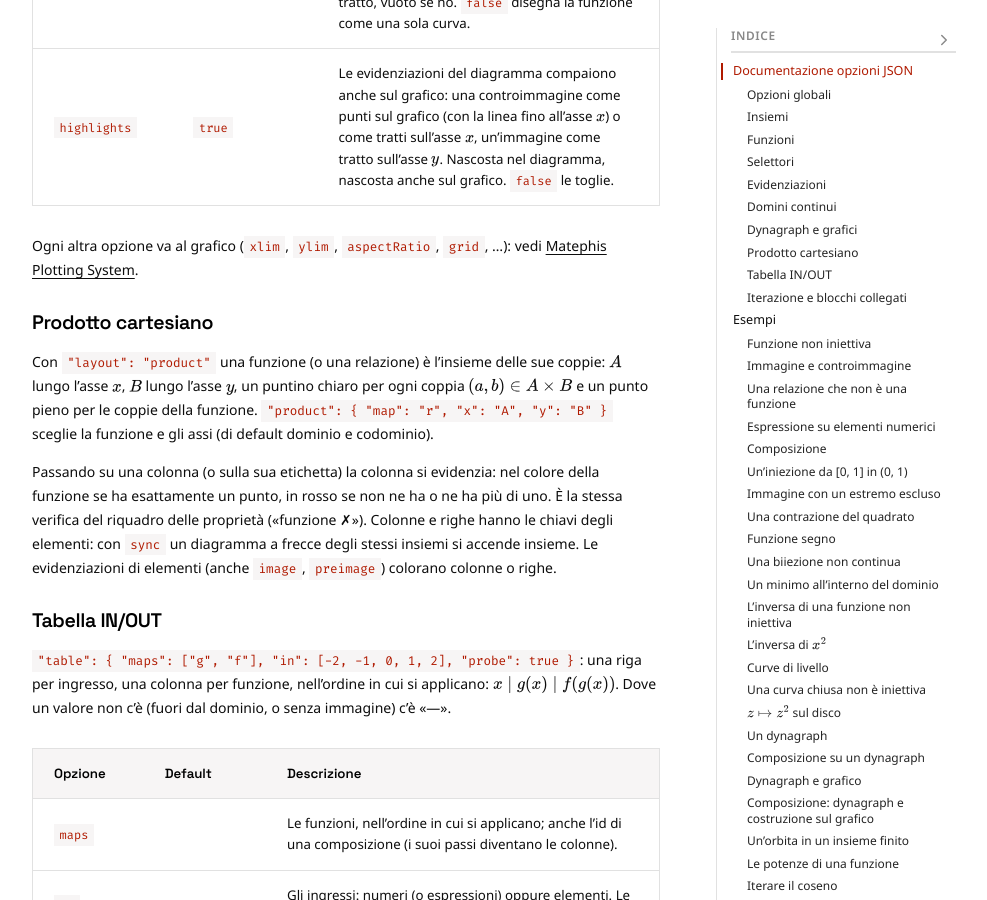
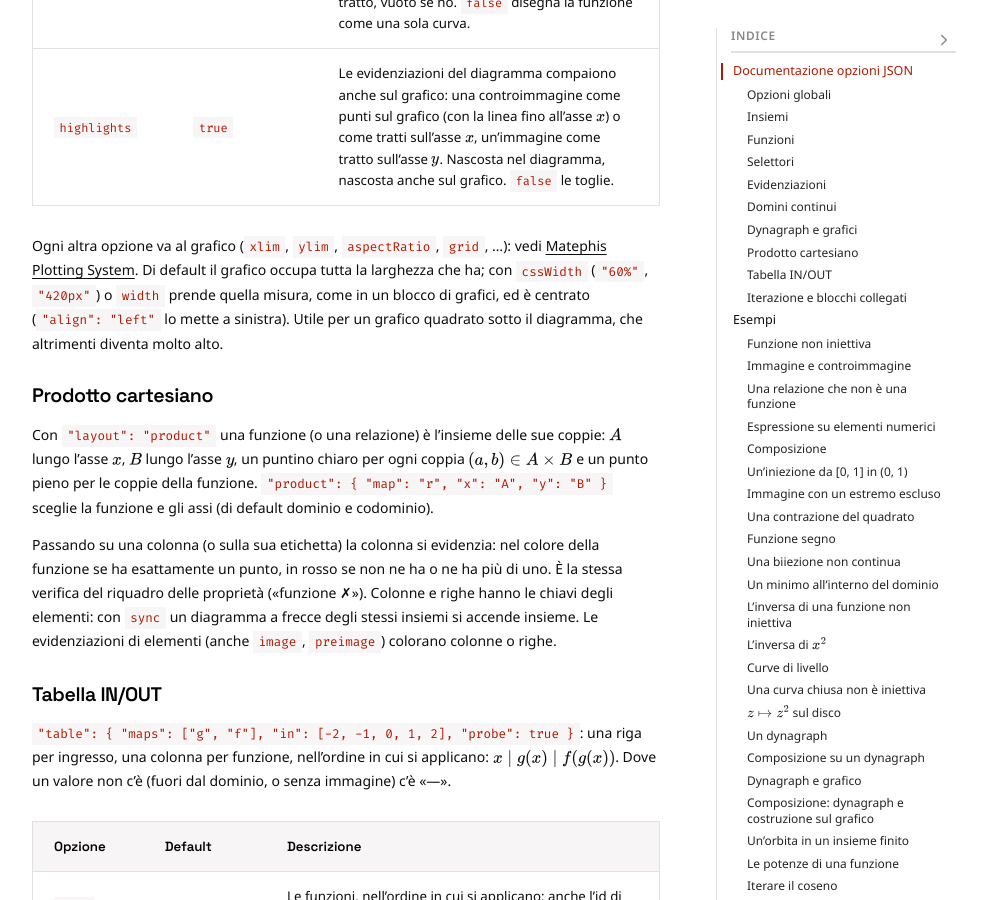
Before and after one commit to Bradwave/matephis, a Jekyll site: the page built from _notes/Public/test-sets.md, in a window 1280 px wide and 900 px high, scrolled down 10462 px. Shown: the whole window, without its empty margins (146-1133 px from the left). Built offline with Jekyll 4.4.1, drawn with Linux system fonts in a browser that asks for light colours.

Commit message:
Sets: "cssWidth" and "align" size the linked plot
Inside "plot", "cssWidth" (or "width") now sizes the plot as in a plot
block instead of being overridden by the full width, and the plot is
centred unless "align" says otherwise: a square plot under a diagram no
longer becomes as tall as the column is wide.

Co-Authored-By: Claude Opus 5.5 <noreply@anthropic.com>

````diff
--- a/_notes/Public/test-sets.md
+++ b/_notes/Public/test-sets.md
@@ -150,7 +150,7 @@ Il valore va nel disegno, sopra la freccia, oppure in una riga sotto il diagramm
 | `ends` | `true` | Funzioni a tratti: un grafico per ogni tratto (i salti non vengono uniti) e, agli estremi dei tratti, un punto pieno se l'estremo appartiene al tratto, vuoto se no. `false` disegna la funzione come una sola curva. |
 | `highlights` | `true` | Le evidenziazioni del diagramma compaiono anche sul grafico: una controimmagine come punti sul grafico (con la linea fino all'asse $x$) o come tratti sull'asse $x$, un'immagine come tratto sull'asse $y$. Nascosta nel diagramma, nascosta anche sul grafico. `false` le toglie. |
 
-Ogni altra opzione va al grafico (`xlim`, `ylim`, `aspectRatio`, `grid`, …): vedi [Matephis Plotting System](/notes/test-plot).
+Ogni altra opzione va al grafico (`xlim`, `ylim`, `aspectRatio`, `grid`, …): vedi [Matephis Plotting System](/notes/test-plot). Di default il grafico occupa tutta la larghezza che ha; con `cssWidth` (`"60%"`, `"420px"`) o `width` prende quella misura, come in un blocco di grafici, ed è centrato (`"align": "left"` lo mette a sinistra). Utile per un grafico quadrato sotto il diagramma, che altrimenti diventa molto alto.
 
 ### Prodotto cartesiano
 
@@ -914,7 +914,7 @@ $f(x) = \ln(4 - x^2)$ è definita dove $4 - x^2 > 0$: su $(-2, 2)$. Lo stesso in
   "sets": [{ "id": "R", "label": "\\mathbb{R}", "interval": "R", "window": [-3, 3] }, { "id": "S", "label": "\\mathbb{R}", "interval": "R", "window": [-3, 2] }],
   "maps": [{ "id": "f", "from": "R", "to": "S", "expr": "log(4 - x^2)", "samples": [-1.5, -1, 0, 1, 1.5] }],
   "show": ["domain(f)"],
-  "plot": { "maps": ["f"], "xlim": [-3, 3], "ylim": [-3, 2] }
+  "plot": { "maps": ["f"], "xlim": [-3, 3], "ylim": [-3, 2], "position": "below", "cssWidth": "60%" }
 }
 ```
 
--- a/assets/js/matephis-sets-src/render/linked-plot.js
+++ b/assets/js/matephis-sets-src/render/linked-plot.js
@@ -477,6 +477,11 @@ export class LinkedPlot {
 
         const own = {};
         for (const key in def) if (!PLOT_KEYS.includes(key)) own[key] = def[key];
+        // "cssWidth" (or "width") sizes the plot as in a plot block: then it is not
+        // stretched to the full width, and it is centred unless "align" says otherwise
+        const sized = own.cssWidth !== undefined || own.width !== undefined;
+        if (sized && own.fullWidth === undefined) own.fullWidth = false;
+        if (sized && own.align === undefined) own.align = 'center';
         const xr = [Infinity, -Infinity], yr = [Infinity, -Infinity];
         this.maps.forEach(m => {
             const a = rangeOf(m.from), b = rangeOf(m.to);
````
Also changed, not shown: assets/js/matephis-sets.js, 1 other file.
